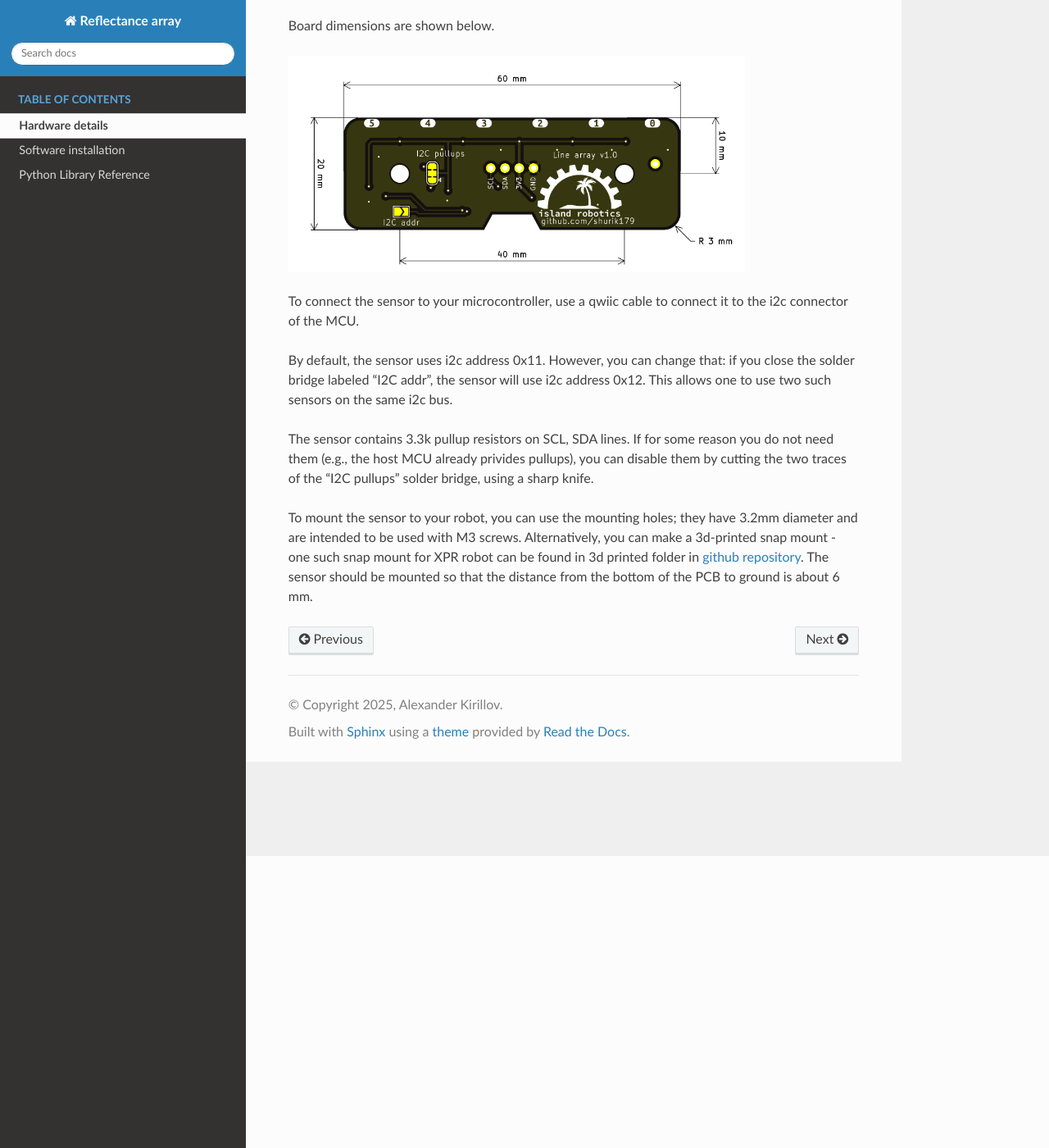
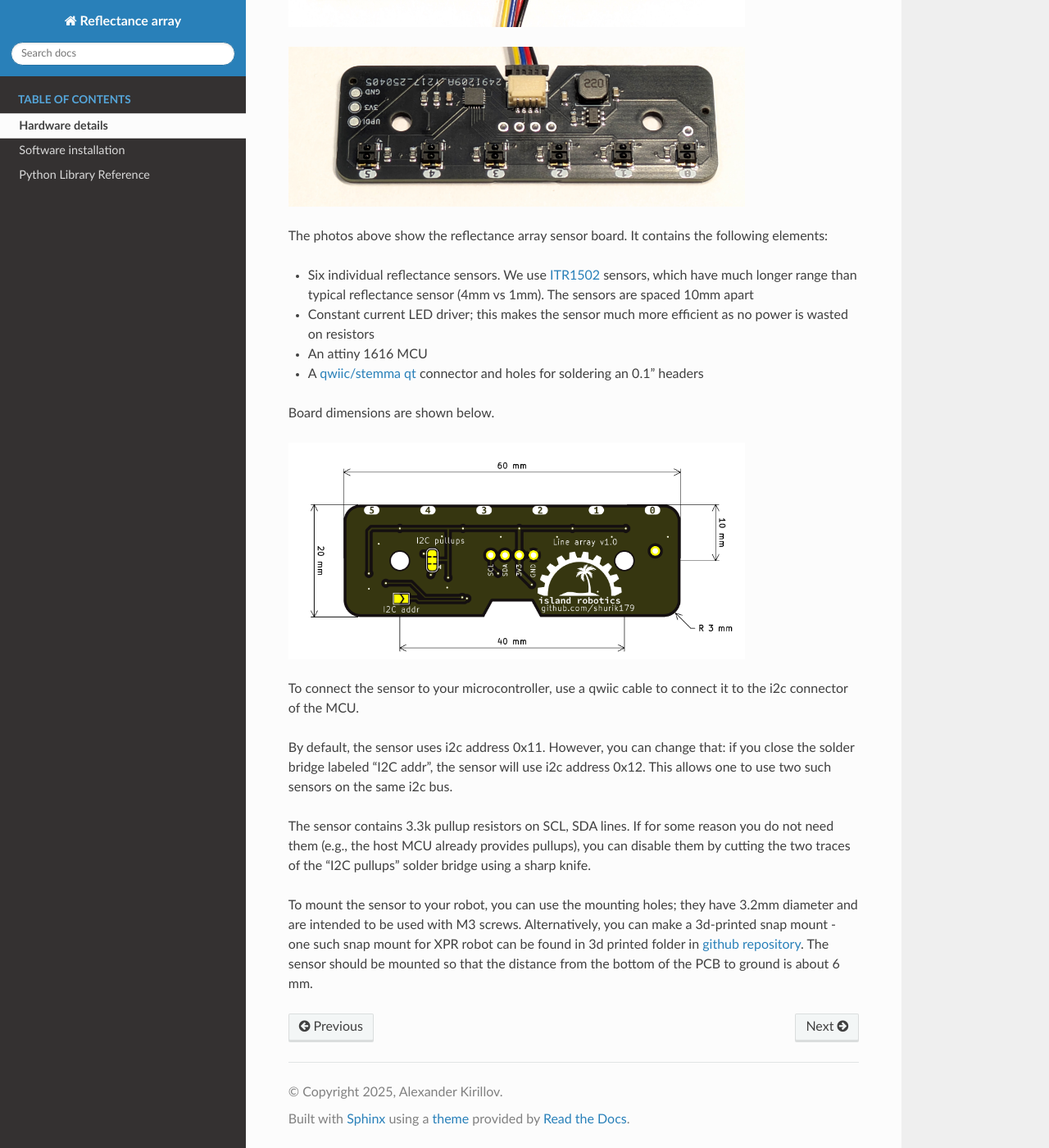
Before and after one commit to shurik179/reflectance_array, a Sphinx documentation site: the page built from docs/board.rst, in a window 1280 px wide and 1400 px high, scrolled down 356 px. Shown: the whole window at 82% size. Built offline with Sphinx 7.4.7 and the Read the Docs theme 3.1.0, drawn with Linux system fonts in a browser that asks for light colours; formulas are drawn with MathJax 3; some of the changed text lies outside the part shown.

Commit message:
backup cleanup

```diff
--- a/docs/board.rst
+++ b/docs/board.rst
@@ -1,11 +1,18 @@
 **********************
 Hardware details
 **********************
+.. figure:: images/board_top.jpg
+    :alt: board top view
+    :width: 80%
+
+.. figure:: images/board_bottom.jpg
+    :alt: board bottom view
+    :width: 80%
 
 The photos above show the reflectance array sensor board. It contains the following elements:
 
 * Six individual reflectance sensors. We use `ITR1502 <https://www.everlight.com.cn/wp-content/plugins/ItemRelationship/product_files/pdf/ITR1502SR40A-TR8.pdf>`__
-  sensors, which have much longer range than typical reflectance sensor (4mm vs 1mm).
+  sensors, which have much longer range than typical reflectance sensor (4mm vs 1mm). The sensors are spaced 10mm apart
 * Constant current LED driver; this makes the sensor much more efficient as no power is wasted on resistors
 * An attiny 1616 MCU
 * A `qwiic/stemma qt <https://www.sparkfun.com/qwiic>`__ connector and holes for soldering an 0.1" headers
@@ -24,8 +31,8 @@ By default, the sensor uses i2c address 0x11. However, you can change that: if y
 labeled "I2C addr", the sensor will use i2c address  0x12. This allows one to use two such sensors on the same i2c bus.
 
 The sensor contains 3.3k pullup resistors on SCL, SDA lines. If for some reason you do not need them (e.g.,
-the host MCU already privides pullups), you can disable them by cutting the two traces of the "I2C pullups" solder bridge,
-using a sharp knife.
+the host MCU already provides pullups), you can disable them by cutting the two traces of the "I2C pullups"
+solder bridge using a sharp knife.
 
 To mount the sensor to your robot, you can use the mounting holes; they  have 3.2mm diameter
 and are intended to be used with M3 screws. Alternatively, you can make a 3d-printed snap mount - one such snap
```
Also changed, not shown: README.md (+4 -8 lines), docs/library.rst (+11 -7 lines), docs/images/board_bottom.jpg (added), docs/images/board_top.jpg (added), 7 other files.
